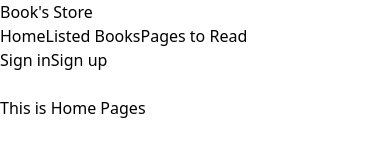
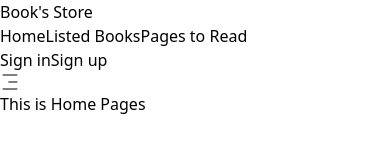
Before and after one commit to rifat-mahmudul/Book-s-Review, a React (Vite) app: page / in a window 390 px wide. Shown: the top 160 px of the page. Built offline with nearby package versions, Linux system fonts and the light colour scheme.

Commit message:
Responsive Nav Done

```diff
--- a/package.json
+++ b/package.json
@@ -14,6 +14,7 @@
     "match-sorter": "^7.0.0",
     "react": "^18.3.1",
     "react-dom": "^18.3.1",
+    "react-icons": "^5.3.0",
     "react-router-dom": "^6.27.0",
     "sort-by": "^1.2.0"
   },
--- a/src/Components/Nav.jsx
+++ b/src/Components/Nav.jsx
@@ -1,11 +1,12 @@
 import { Link, NavLink } from "react-router-dom"
+import { CiMenuFries } from "react-icons/ci";
 
 /* eslint-disable react/no-unescaped-entities */
 const Nav = () => {
     return (
-        <header className="max-w-[90%] xl:max-w-[1200px] mx-auto p-4 top-0 sticky z-50 backdrop-blur-lg">
-            <div className="container flex justify-between items-center h-16 mx-auto">
-                <Link to={'/'} rel="noopener noreferrer" href="#" aria-label="Back to homepage" className="flex items-center p-2">
+        <header className="max-w-[90%] xl:max-w-[1200px] mx-auto py-5 top-0 sticky z-50 backdrop-blur-lg">
+            <div className="flex justify-between items-center mx-auto">
+                <Link to={'/'}>
                     <h1 className="font-bold text-3xl"><span className="text-green-500">Book's</span> <span className="text-sky-500">Store</span></h1>
                 </Link>
                 <ul className="hidden space-x-3 lg:flex items-center">
@@ -25,11 +26,9 @@ const Nav = () => {
                     <button className="self-center px-8 py-3 rounded bg-green-500 hover:bg-green-700 transition-[0.5s] font-semibold text-white">Sign in</button>
                     <button className="self-center px-8 py-3 font-semibold rounded bg-sky-500 hover:bg-sky-700 transition-[0.5s] text-white">Sign up</button>
                 </div>
-                <button className="p-4 lg:hidden">
-                    <svg xmlns="http://www.w3.org/2000/svg" fill="none" viewBox="0 0 24 24" stroke="currentColor" className="w-6 h-6 text-gray-100">
-                        <path strokeLinecap="round" strokeLinejoin="round" strokeWidth="2" d="M4 6h16M4 12h16M4 18h16"></path>
-                    </svg>
-                </button>
+                <div className="lg:hidden">
+                    <CiMenuFries size={20} />
+                </div>
             </div>
         </header>
     )
```
Also changed, not shown: 1 other file (tests, documents, lock files or other folders).
